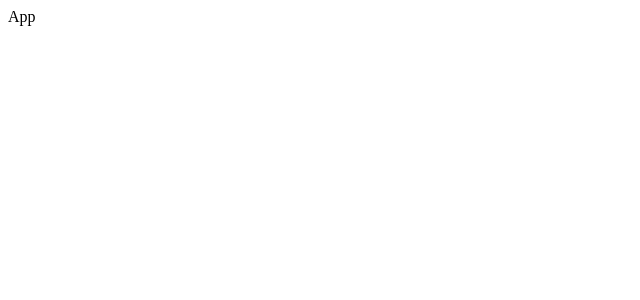
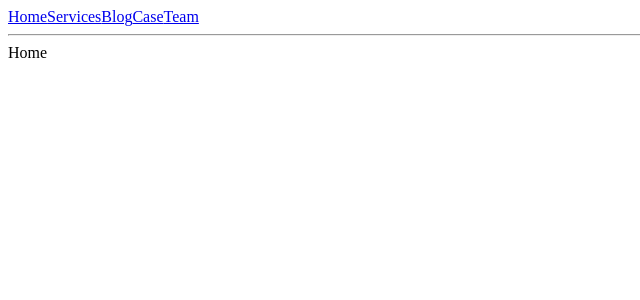
Before and after one commit to revdev-earth/RevDevPage, a React (Vite) app: page / in a window 1280 px wide. Shown: the top 300 px of the page, without its empty margins (0-640 px from the left). Built offline with nearby package versions, Linux system fonts and the light colour scheme.

Commit message:
Router (#3)
* Add react router and make components from pages.

* Implement routes, browserRoutes and links.

* Implement lazy and sespense from routes.

```diff
--- a/package.json
+++ b/package.json
@@ -9,7 +9,8 @@
   },
   "dependencies": {
     "react": "^17.0.2",
-    "react-dom": "^17.0.2"
+    "react-dom": "^17.0.2",
+    "react-router-dom": "6"
   },
   "devDependencies": {
     "@types/react": "^17.0.33",
--- a/src/App.tsx
+++ b/src/App.tsx
@@ -1,5 +1,20 @@
+//* Import react
+import React, { Suspense } from "react"
+
+//* Import components
+const Layout = React.lazy(() => {
+  return Promise.all([
+    import("./Pages/Layout"),
+    new Promise((resolve) => setTimeout(resolve, 1000))
+  ]).then(([moduleExport]) => moduleExport)
+})
+
 function App() {
-  return <div>App</div>
+  return (
+    <Suspense fallback={<>Loading...</>}>
+      <Layout />
+    </Suspense>
+  )
 }
 
 export default App
--- /dev/null
+++ b/src/Pages/Blog/index.tsx
@@ -0,0 +1,3 @@
+export default function Blog() {
+  return <div>Blog</div>
+}
--- /dev/null
+++ b/src/Pages/Case/index.tsx
@@ -0,0 +1,3 @@
+export default function Case() {
+  return <div>Case</div>
+}
--- /dev/null
+++ b/src/Pages/Home/index.tsx
@@ -0,0 +1,3 @@
+export default function Home() {
+  return <div>Home</div>
+}
--- /dev/null
+++ b/src/Pages/Layout/index.tsx
@@ -0,0 +1,23 @@
+//** Import Components
+import Router from "../../Router"
+
+//* Import link from Router
+import { Link } from "react-router-dom"
+
+export default function Layout() {
+  return (
+    <div>
+      <header>
+        <nav>
+          <Link to="/">Home</Link>
+          <Link to="/services">Services</Link>
+          <Link to="/blog">Blog</Link>
+          <Link to="/case">Case</Link>
+          <Link to="/team">Team</Link>
+        </nav>
+      </header>
+      <hr />
+      <Router />
+    </div>
+  )
+}
--- /dev/null
+++ b/src/Pages/Services/index.tsx
@@ -0,0 +1,3 @@
+export default function Services() {
+  return <div>Services</div>
+}
--- /dev/null
+++ b/src/Pages/Team/index.tsx
@@ -0,0 +1,3 @@
+export default function Team() {
+  return <div>Team</div>
+}
--- /dev/null
+++ b/src/Router/index.tsx
@@ -0,0 +1,84 @@
+//*Import react functions and components
+import React, { Suspense } from "react"
+
+//* Import reac router
+import { Routes, Route } from "react-router-dom"
+
+//* Import components
+const Home = React.lazy(() => {
+  return Promise.all([
+    import("../Pages/Home"),
+    new Promise((resolve) => setTimeout(resolve, 1000))
+  ]).then(([moduleExport]) => moduleExport)
+})
+const Services = React.lazy(() => {
+  return Promise.all([
+    import("../Pages/Services"),
+    new Promise((resolve) => setTimeout(resolve, 1000))
+  ]).then(([moduleExport]) => moduleExport)
+})
+const Blog = React.lazy(() => {
+  return Promise.all([
+    import("../Pages/Blog"),
+    new Promise((resolve) => setTimeout(resolve, 1000))
+  ]).then(([moduleExport]) => moduleExport)
+})
+const Team = React.lazy(() => {
+  return Promise.all([
+    import("../Pages/Team"),
+    new Promise((resolve) => setTimeout(resolve, 1000))
+  ]).then(([moduleExport]) => moduleExport)
+})
+const Case = React.lazy(() => {
+  return Promise.all([
+    import("../Pages/Case"),
+    new Promise((resolve) => setTimeout(resolve, 1000))
+  ]).then(([moduleExport]) => moduleExport)
+})
+
+export default function Router() {
+  return (
+    <Routes>
+      <Route
+        index
+        element={
+          <Suspense fallback={<>Loading...</>}>
+            <Home />
+          </Suspense>
+        }
+      />
+      <Route
+        path="/Services"
+        element={
+          <Suspense fallback={<>Loading...</>}>
+            <Services />
+          </Suspense>
+        }
+      />
+      <Route
+        path="/team"
+        element={
+          <Suspense fallback={<>Loading...</>}>
+            <Team />
+          </Suspense>
+        }
+      />
+      <Route
+        path="/blog"
+        element={
+          <Suspense fallback={<>Loading...</>}>
+            <Blog />
+          </Suspense>
+        }
+      />
+      <Route
+        path="/case"
+        element={
+          <Suspense fallback={<>Loading...</>}>
+            <Case />
+          </Suspense>
+        }
+      />
+    </Routes>
+  )
+}
--- a/src/main.tsx
+++ b/src/main.tsx
@@ -1,11 +1,17 @@
 import React from "react"
 import ReactDOM from "react-dom"
 
+//* Import components
 import App from "./App"
+
+//* Import Router browser
+import { BrowserRouter } from "react-router-dom"
 
 ReactDOM.render(
   <React.StrictMode>
-    <App />
+    <BrowserRouter>
+      <App />
+    </BrowserRouter>
   </React.StrictMode>,
   document.getElementById("root")
 )
```
Also changed, not shown: 1 other file (tests, documents, lock files or other folders).
